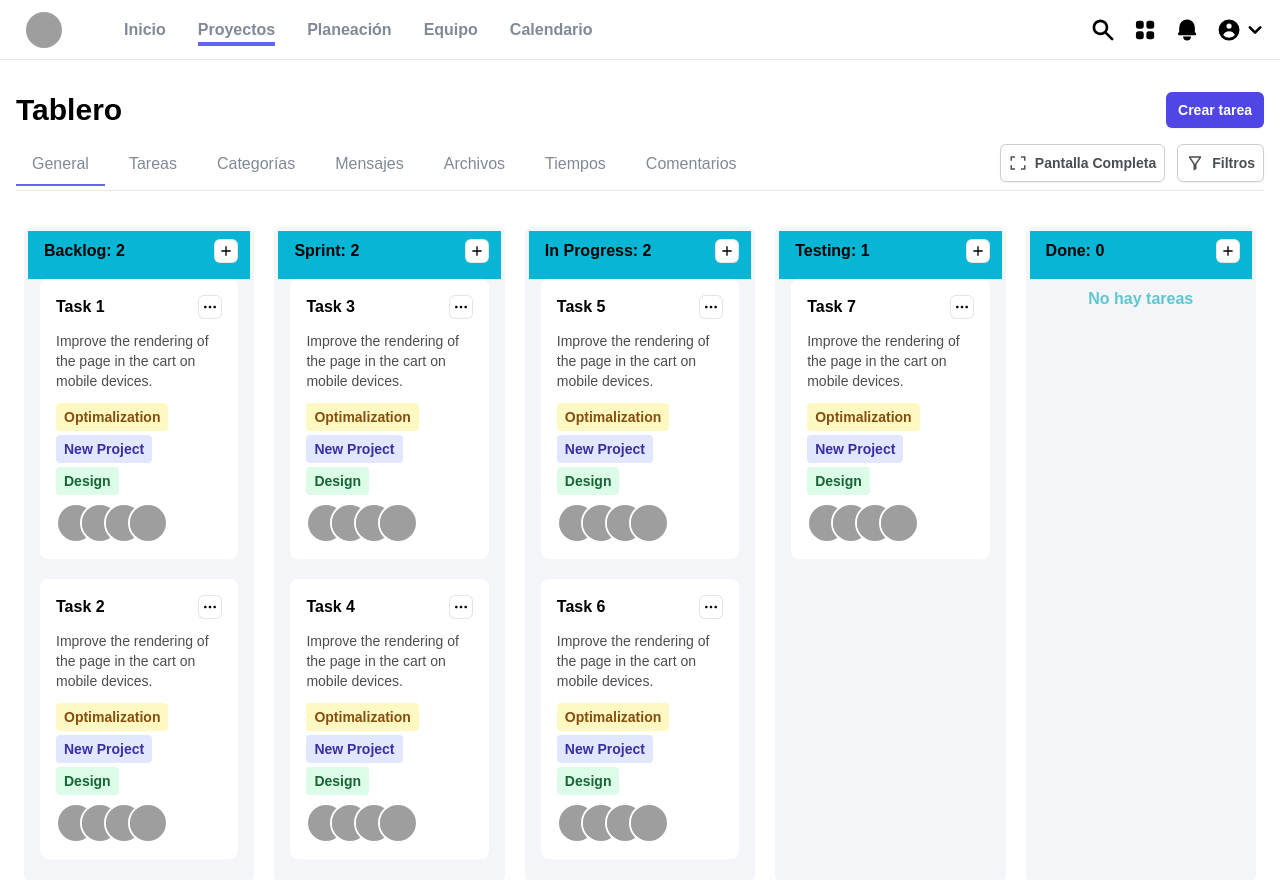
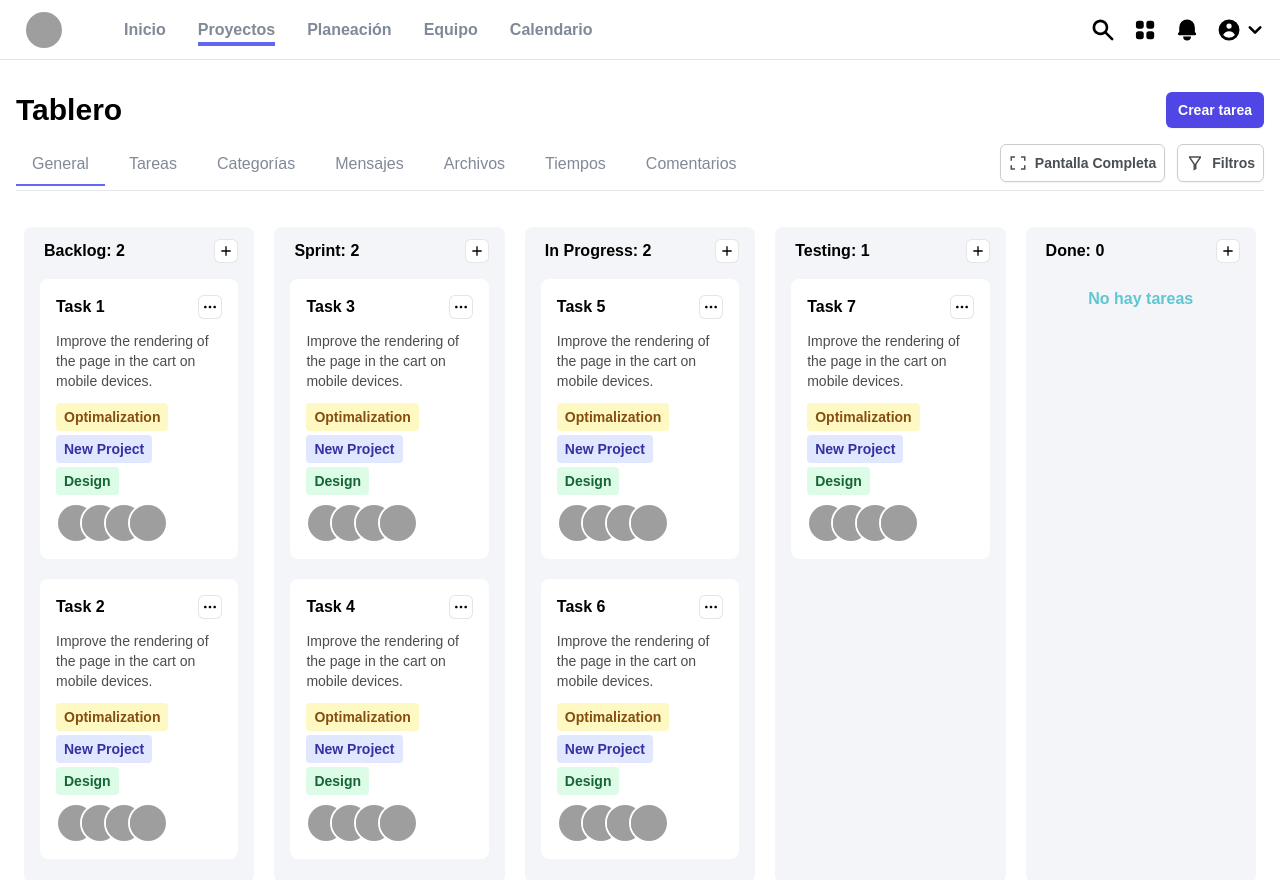
Before and after one commit to dejeloper/opplanner, a React (Vite) app: page / in a window 1280 px wide. Shown: the top 880 px of the page. Built offline with nearby package versions, Linux system fonts and the light colour scheme; grey boxes are pictures that could not be loaded.

Commit message:
Refactor ListTasks component styling

```diff
--- a/src/components/task/ListTasks.tsx
+++ b/src/components/task/ListTasks.tsx
@@ -35,7 +35,7 @@ export function ListTask({ title, status, tasks }: Props) {
         })
       )}
     >
-      <div className="py-2 px-2 relative flex flex-row justify-between 2xl:bg-lime-500 xl:bg-cyan-500 lg:bg-red-500 md:bg-blue-500 sm:bg-green-500 xs:bg-yellow-500">
+      <div className="py-2 px-2 relative flex flex-row justify-between">
         <div className="flex justify-center items-center mb-2">
           <h2 className="ml-2 font-semibold select-none">
             {title}: {taskCount}
```
